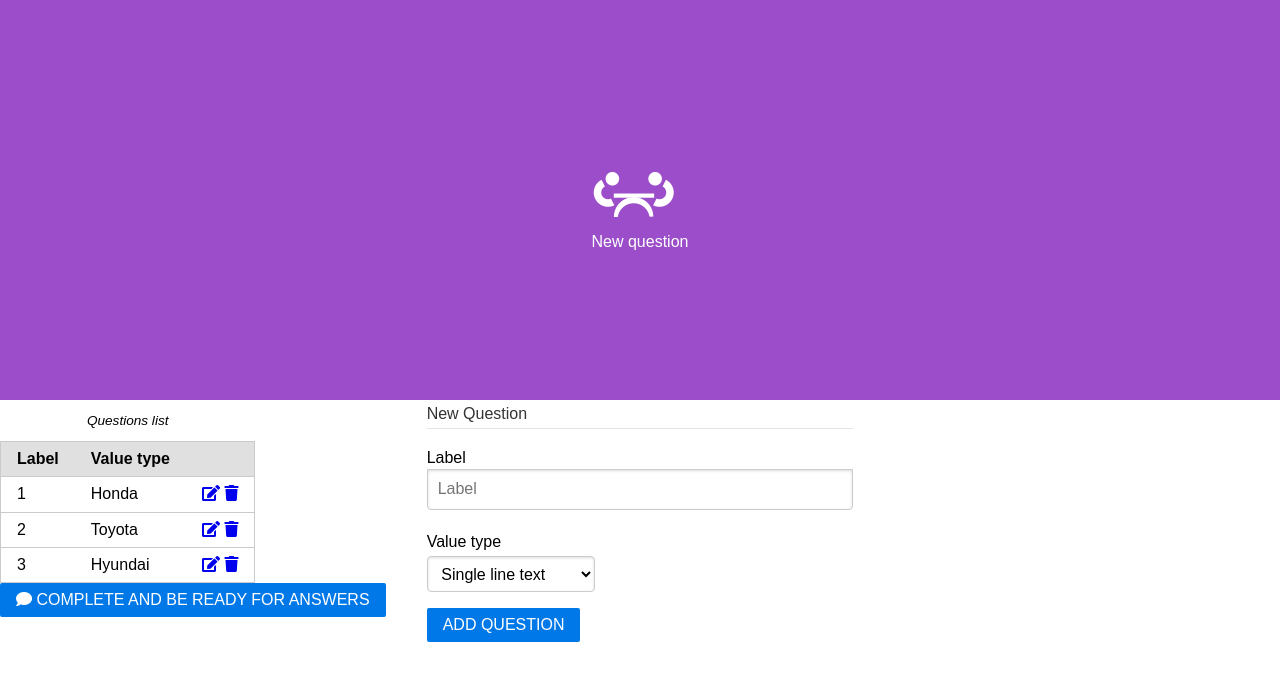
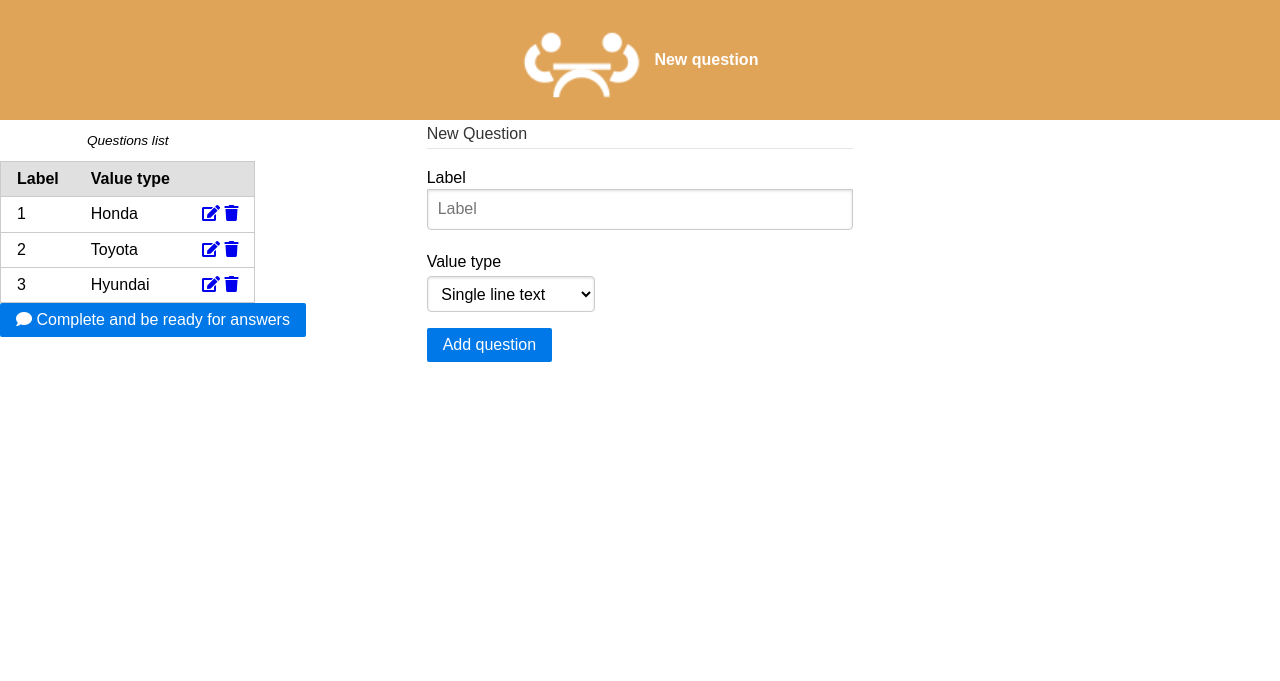
Before and after one commit to Nomeos/Looper, a PHP site: page / in a window 1280 px wide. Shown: the top 681 px of the page. Run offline with PHP 8.4, Linux system fonts and the light colour scheme; style sheets or scripts are compiled from the project's sources; some libraries are stand-ins or nearby versions.

Commit message:
Move index page css style to /home
Without doing this, the css style for
the index page will be generated at
PROJECT_ROOT/public/assets/css/scss.

To fix this, just move it to a directory.

```diff
--- a/resources/scss/style.scss
+++ b/resources/scss/home/style.scss
@@ -1,5 +1,5 @@
-@import "variables";
-@import "lib/lib";
+@import "../lib/variables";
+@import "../lib/lib";
 
 header {
     background-color: $primary_color;
--- a/resources/scss/question/header.scss
+++ b/resources/scss/question/header.scss
@@ -1,4 +1,4 @@
-@import "../variables";
+@import "../lib/variables";
 
 header {
     background-color: $create_quiz;
--- a/resources/scss/question/style.scss
+++ b/resources/scss/question/style.scss
@@ -1,4 +1,4 @@
-@import "../variables";
+@import "../lib/variables";
 @import "../lib/lib";
 @import "header";
 
--- a/resources/scss/quiz/header.scss
+++ b/resources/scss/quiz/header.scss
@@ -1,4 +1,4 @@
-@import "../variables";
+@import "../lib/variables";
 
 header {
     background-color: $create_quiz;
--- a/resources/scss/quiz/style.scss
+++ b/resources/scss/quiz/style.scss
@@ -1,4 +1,4 @@
-@import "../variables";
+@import "../lib/variables";
 @import "header";
 
 #quiz_buttons_parent {
--- a/resources/views/home/style.php
+++ b/resources/views/home/style.php
@@ -1 +1 @@
-<link rel="stylesheet" href="/assets/css/style.css">
+<link rel="stylesheet" href="/assets/css/home/style.css">
```
Also changed, not shown: resources/scss/lib/variables.scss (renamed from resources/scss/_variables.scss).
